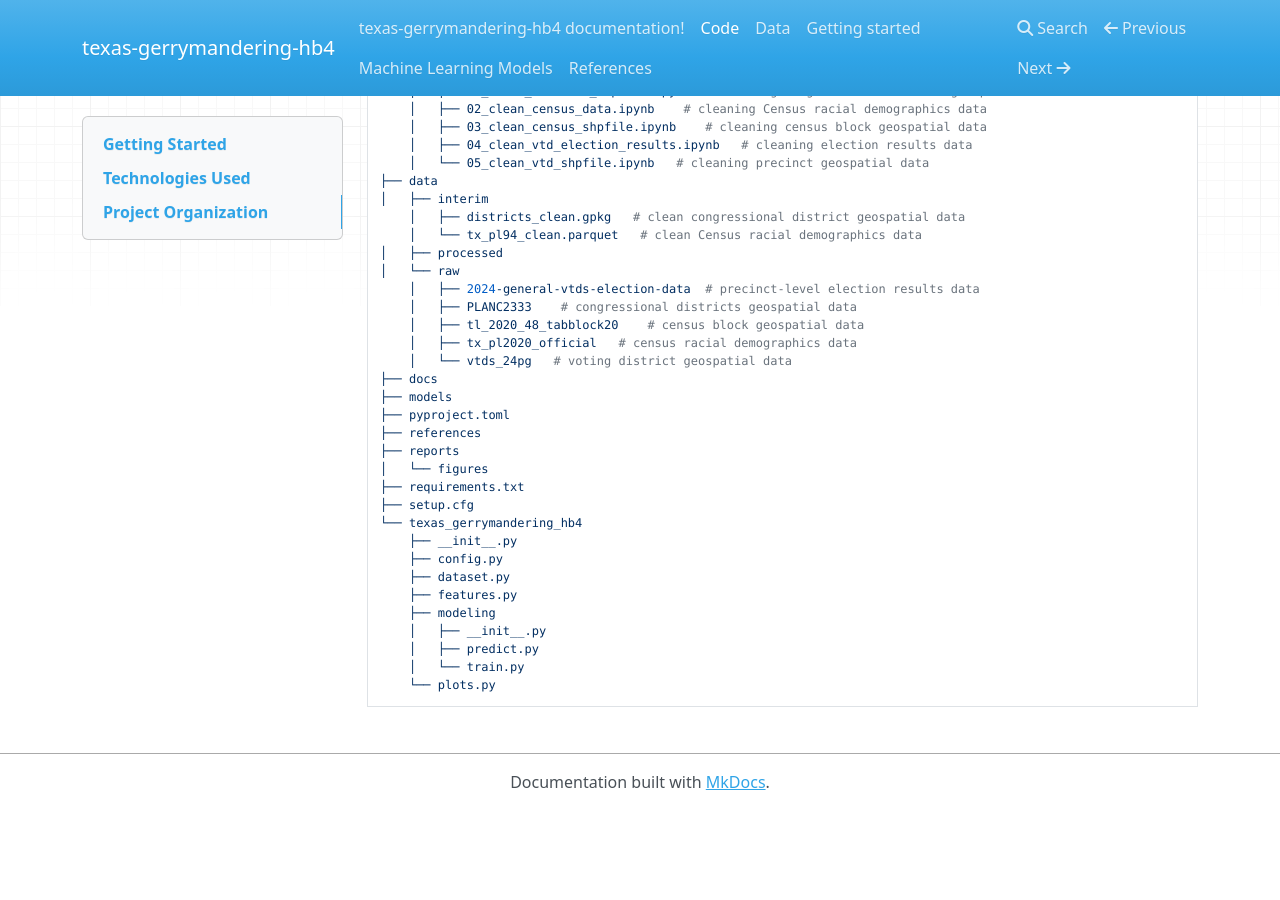
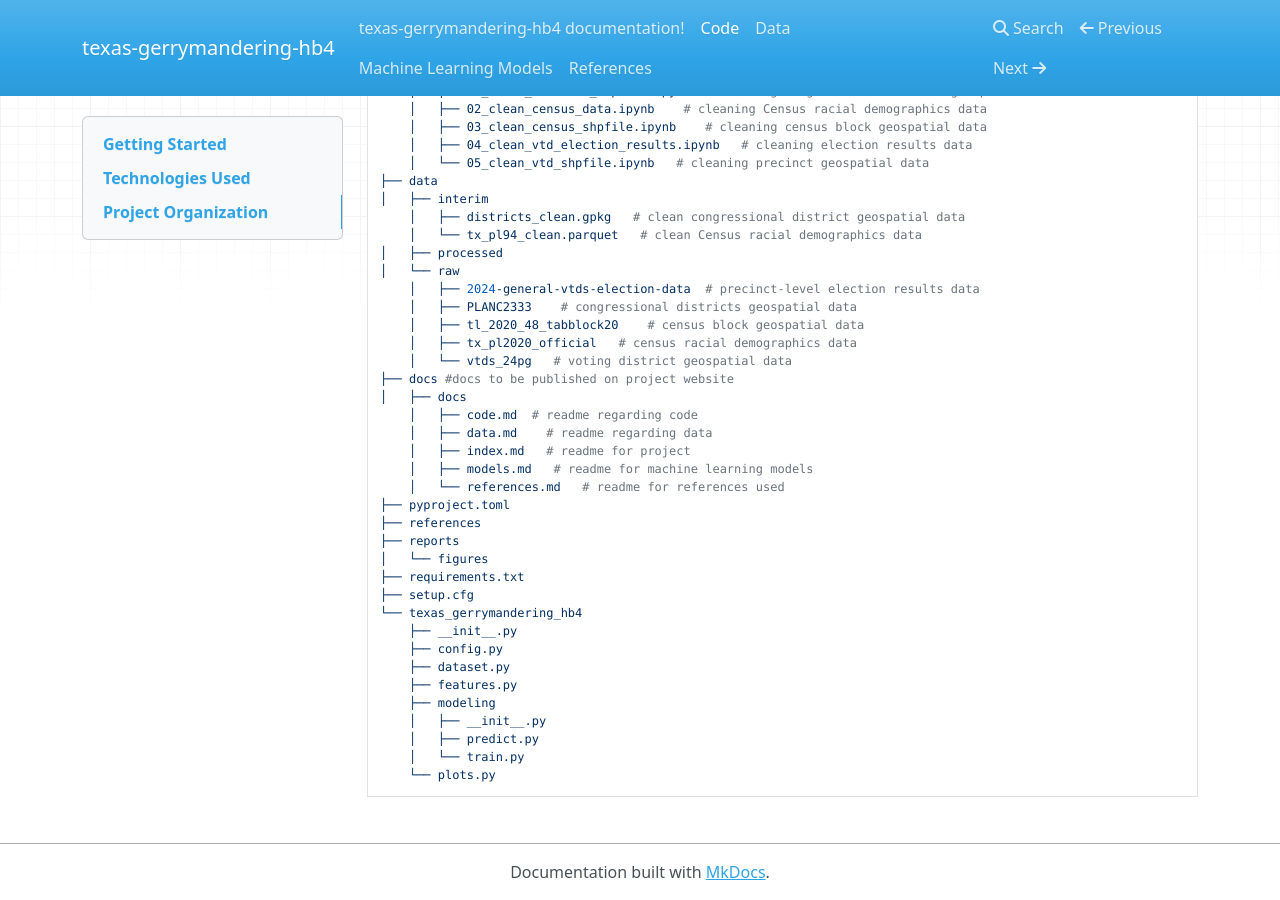
Before and after one commit to algorithmicprogrammer/texas-gerrymandering-hb4, an MkDocs documentation site: the page built from docs/docs/code.md, in a window 1280 px wide and 900 px high, scrolled down 1265 px. Built offline with MkDocs 1.6.1, drawn with Linux system fonts in a browser that asks for light colours; nearby versions of some CDN libraries; before the commit the page ends 2075 px from its top, so only the background shows below that.

Commit message:
docs: add docs to project structure

```diff
--- a/docs/docs/code.md
+++ b/docs/docs/code.md
@@ -73,8 +73,13 @@ pytests test
     │   ├── tl_2020_48_tabblock20    # census block geospatial data
     │   ├── tx_pl2020_official   # census racial demographics data
     │   └── vtds_24pg   # voting district geospatial data
-├── docs
-├── models
+├── docs #docs to be published on project website
+│   ├── docs
+    │   ├── code.md  # readme regarding code
+    │   ├── data.md    # readme regarding data
+    │   ├── index.md   # readme for project
+    │   ├── models.md   # readme for machine learning models
+    │   └── references.md   # readme for references used
 ├── pyproject.toml
 ├── references
 ├── reports
```
Also changed, not shown: docs/docs/getting-started.md (deleted, +0 -6 lines), README.md, 2 other files.
